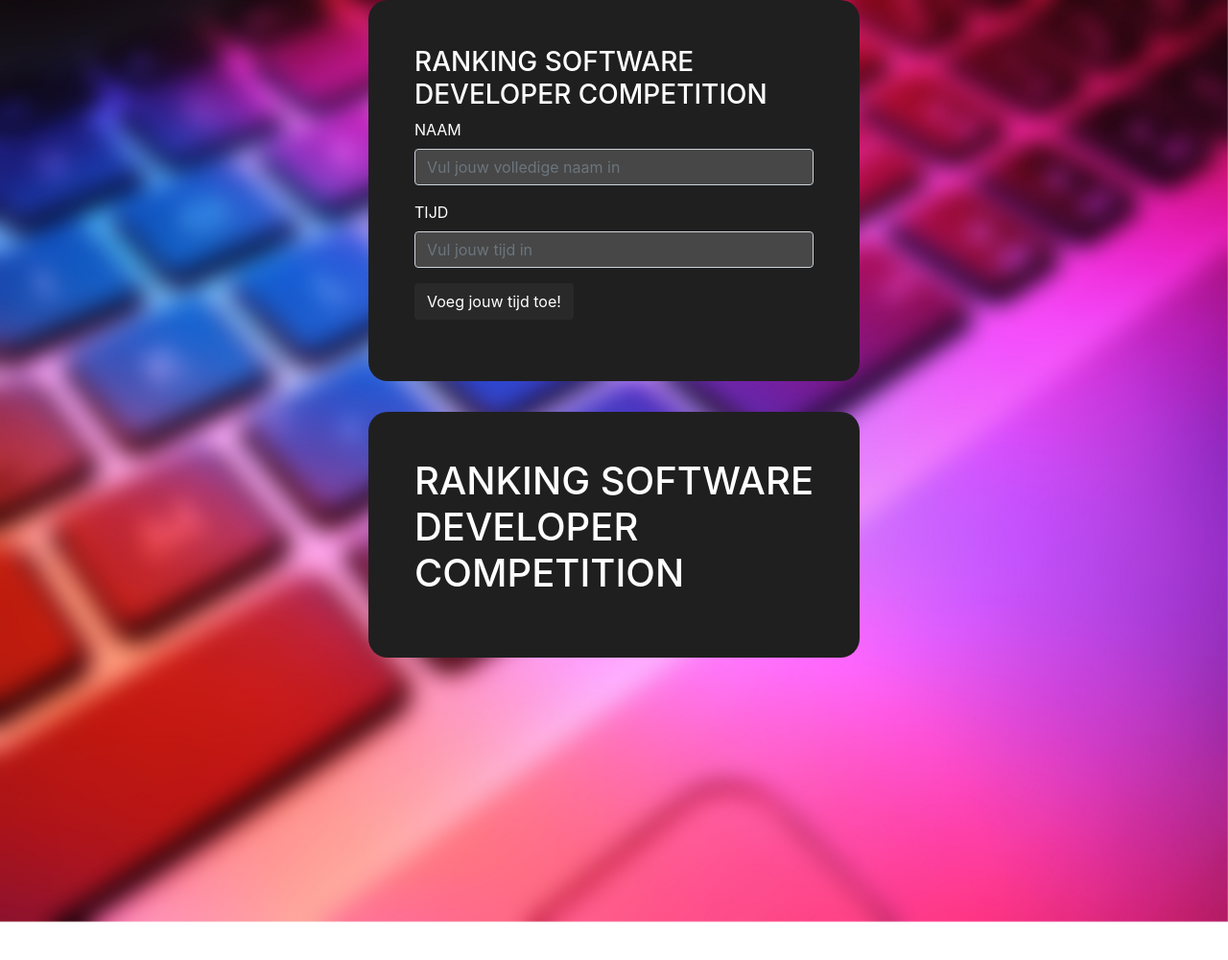
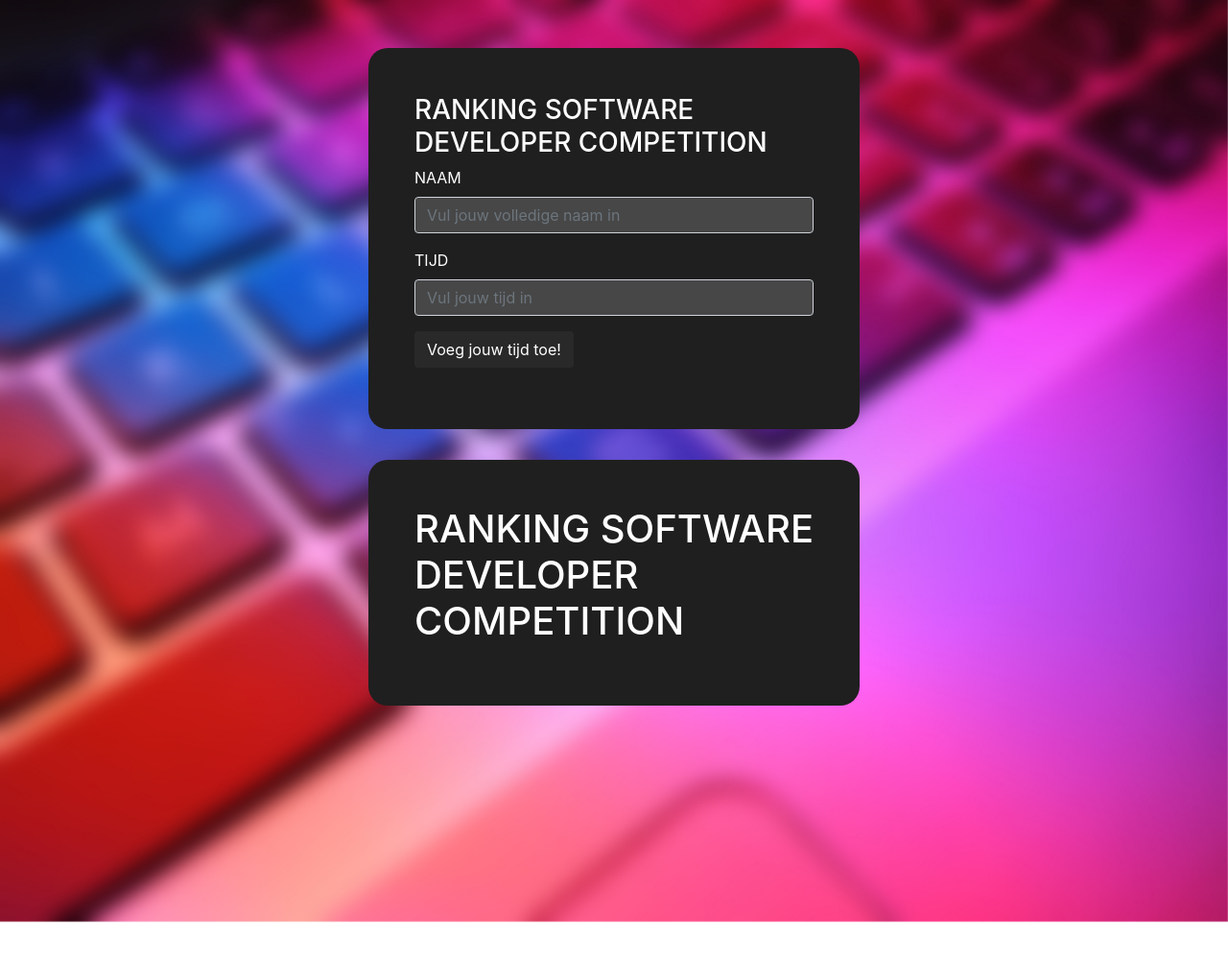
Before and after one commit to sito777/Ranking, a PHP site: page / in a window 1280 px wide. Shown: the top 1000 px of the page at 96% size. Run offline with PHP 8.4, Linux system fonts and the light colour scheme.

Commit message:
Update styles.css

```diff
--- a/css/styles.css
+++ b/css/styles.css
@@ -24,6 +24,7 @@ body {
 .home-form {
     width: 40%;
     margin: auto;
+    padding-top: 50px;
 }
 
 form {
@@ -41,4 +42,5 @@ form {
     padding: 3rem;
     text-transform: uppercase;
     margin-top: 2rem;
+    margin-bottom: 50px;
 }
```
